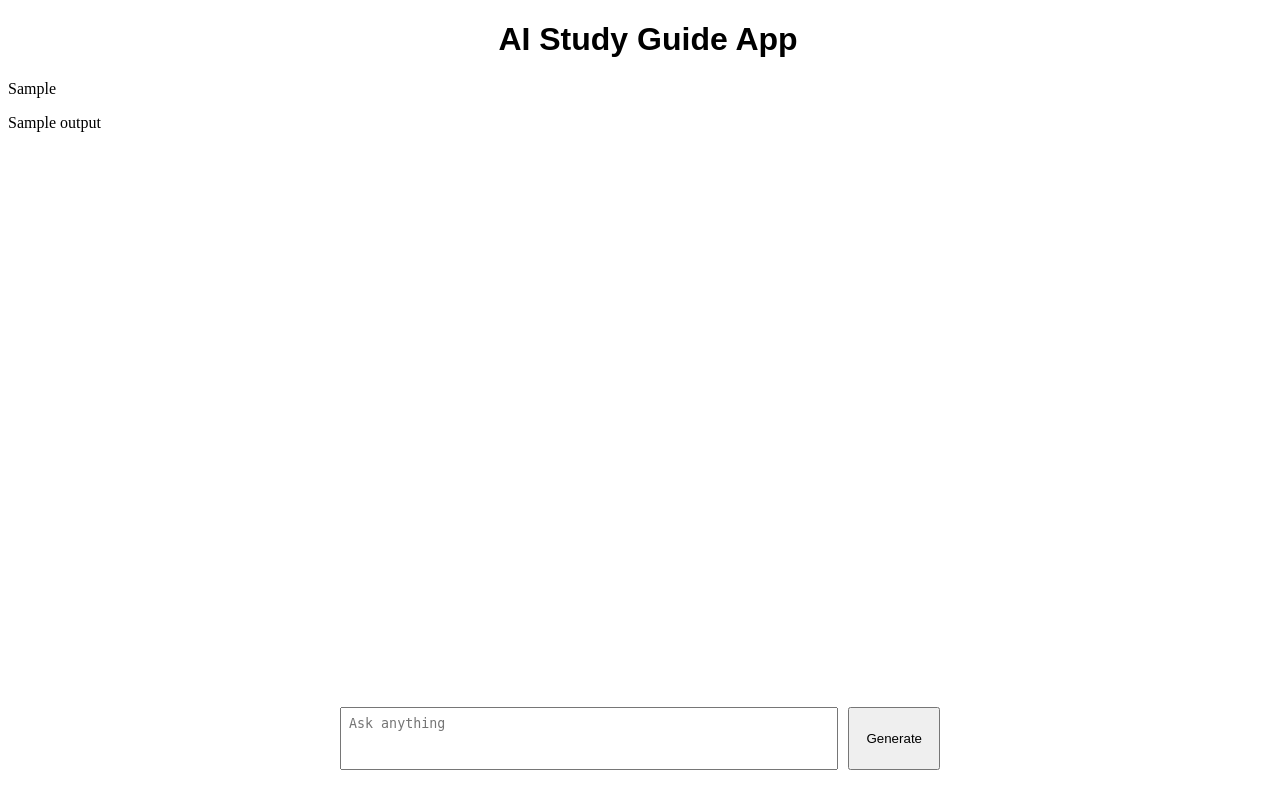
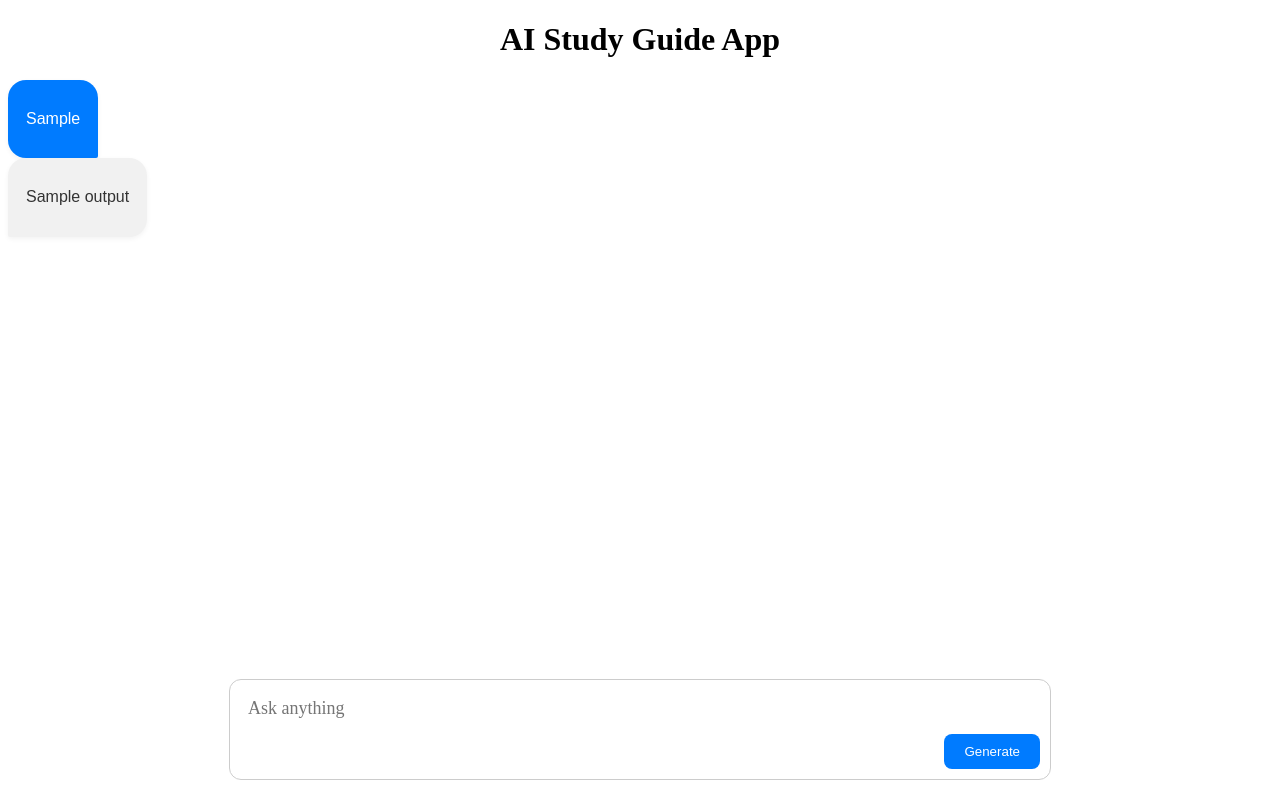
Before and after one commit to alexus-Huang/ai_study_guide_app, a Flask app: template templates/index.html in a window 1280 px wide. Run offline with Flask 3, Linux system fonts and the light colour scheme; the template is opened without the code that fills it: most values are stand-ins (such as "Sample title", 1, 10 or a date in 2020).

Commit message:
Updated UI

```diff
--- a/static/style.css
+++ b/static/style.css
@@ -1,50 +1,84 @@
+/* The area where messages live */
+.conversation-container {
+    display: flex;
+    flex-direction: column;
+    width: 100%;
+    padding: 20px;
+    box-sizing: border-box;
+    gap: 20px;
+}
 h1{
     text-align: center;
-    font-family: Arial, Helvetica, sans-serif;
 }
-html{
-    min-height: 100%;
-    position: relative;
-    overflow: hidden;
+/* Basic message bubble styles */
+.message {
+    padding: 12px 18px;
+    border-radius: 18px;
+    font-family: Arial, sans-serif;
+    line-height: 1.4;
+
+    /* This ensures the box only stays as wide as the text */
+    width: fit-content;
+    max-width: 60%;
+
+    /* Adds a little shadow for depth */
+    box-shadow: 0 2px 5px rgba(0,0,0,0.05);
 }
-body{
-    height: 100%;
-    width: 100%;
+
+/* User message: The Blue Box on the RIGHT */
+.user-message {
+    align-self: flex-end; /* Moves the whole box to the right */
+    background-color: #007bff;
+    color: white;
+    border-bottom-right-radius: 2px; /* ChatGPT style corner */
 }
+
+/* AI message: The Gray Box on the LEFT */
+.ai-message {
+    align-self: flex-start; /* Moves the whole box to the left */
+    background-color: #f1f1f1;
+    color: #333;
+    border-bottom-left-radius: 2px;
+}
+
 #user-container {
-    position: fixed;
+    position: fixed;     /* Keeps it at the bottom */
     bottom: 20px;
     left: 50%;
     transform: translateX(-50%);
-
-    width: 80%;
-    max-width: 600px;
-
+    width: 90%;
+    max-width: 800px;
     padding: 10px;
     background: white;
-}
-#user-container form {
-    display: flex;
-    gap: 10px;
-}
-#user-container textarea {
-    flex: 1;              /* fills available space */
-    resize: none;
-    padding: 8px;
-}
-#user-container button {
-    padding: 5px 16px;
-    cursor: pointer;
+    border: 1px solid #ccc;
+    border-radius: 12px;
 }
 
-#display_user_input{
-    display: flex;
-    right: 20%;
-    width: 30%;
+#user-container form {
+    display: flex;       /* This puts textarea and button on the same line */
+    align-items: flex-end; /* Keeps the button at the bottom if the box grows */
+    gap: 10px;           /* Space between the text box and the button */
 }
 
-#AI_output{
-    display: flex;
-    left: 20%;
-    width: 30%;
+#user-container textarea {
+    flex: 1;             /* Tells the textarea to take up all available space */
+    border: none;
+    outline: none;
+    padding: 8px;
+    font-family: inherit;
+    font-size: 18px;
 }
+
+#user-container button {
+    background-color: #007bff;
+    color: white;
+    border: none;
+    border-radius: 8px;
+    padding: 10px 20px;
+    cursor: pointer;
+    transition: background 0.2s;
+}
+
+#user-container button:hover {
+    background-color: #0056b3;
+}
--- a/templates/index.html
+++ b/templates/index.html
@@ -1,7 +1,19 @@
 {% extends "base.html" %}
 {% block content%}
-<p id="display_user_input">{{user_input}}</p>
-<p id="AI_output">{{output}}</p>
+<div class="chat-container">
+    <div class="convo-container">
+        {% if user_input %}
+        <div class="message user-message">
+            <p>{{user_input}}</p>
+        </div>
+        {% endif%}
+        {% if output %}
+        <div class="message ai-message">
+            <p>{{output}}</p>
+        </div>
+        {% endif %}
+    </div>
+</div>
 <div id="user-container">
     <form action="#" method="post">
         <textarea name="user_input" rows = "3" cols = "50" placeholder="Ask anything" style="resize: none;"></textarea>
```
